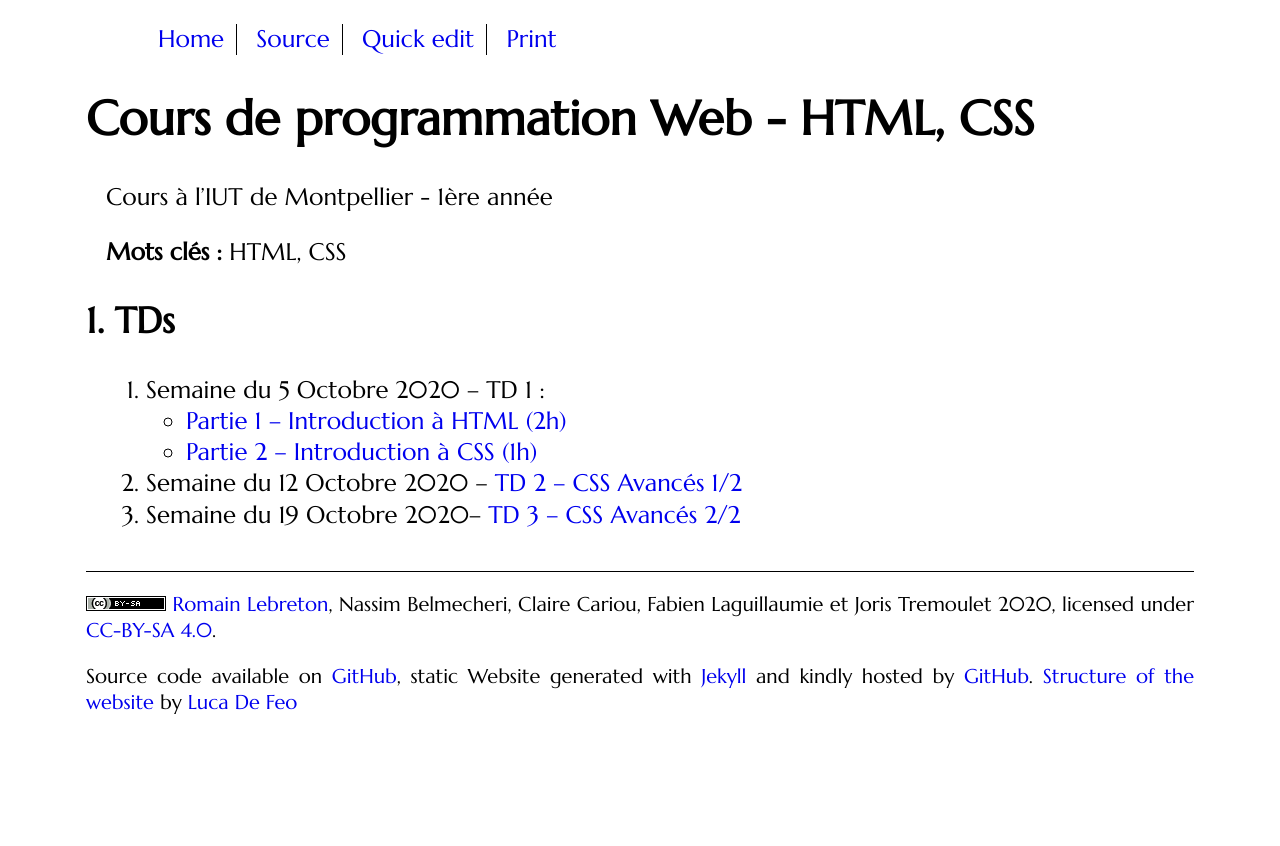
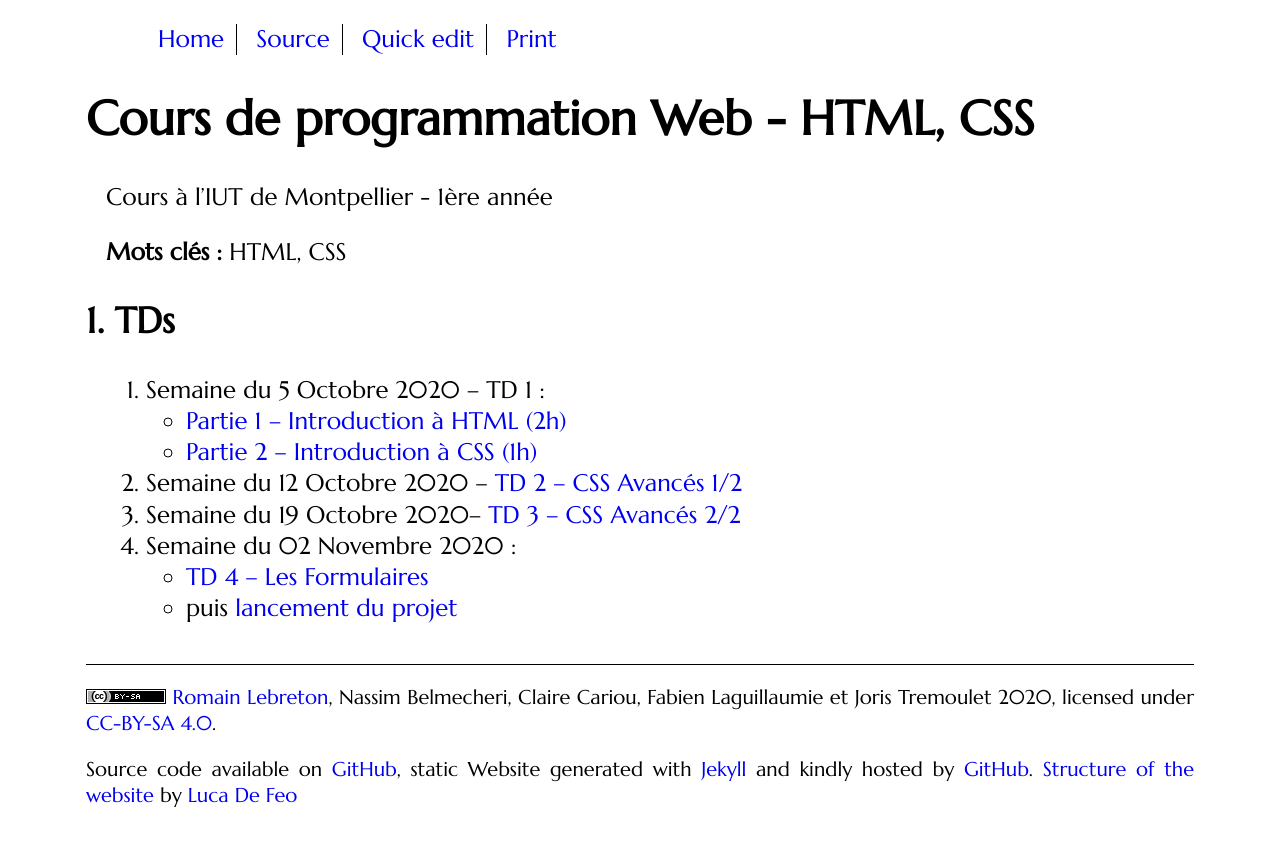
Before and after one commit to romainlebreton/R1.02-DeveloppementInterfacesWeb, a Jekyll site: the page built from index.md, in a window 1280 px wide. Shown: the top 846 px of the page. Built offline with Jekyll 4.4.1, drawn with Linux system fonts in a browser that asks for light colours; some web fonts are replaced; comment, search, counter and statistics services are not loaded.

Commit message:
TD4 + projet

```diff
--- a/index.md
+++ b/index.md
@@ -20,10 +20,10 @@ Cours à l'IUT de Montpellier - 1ère année
    <!-- ([English version](tutorials/tutorial2-en.html)) -->
 1. Semaine du 19 Octobre 2020-- [TD 3 -- CSS Avancés 2/2](tutorials/tutorial3.html)
 	 <!-- ([English version](tutorials/tutorial3-en.html)) -->
-<!-- 1. Semaine du 02 Novembre 2020 : -->
-<!--    * [TD 4 -- Les Formulaires](tutorials/tutorial4.html) -->
-<!-- 	 <\!-- ([English version](tutorials/tutorial4-en.html)) -\-> -->
-<!--    * puis [lancement du projet](projet.html) -->
+1. Semaine du 02 Novembre 2020 :
+   * [TD 4 -- Les Formulaires](tutorials/tutorial4.html)
+	 <!-- ([English version](tutorials/tutorial4-en.html)) -->
+   * puis [lancement du projet](projet.html)
 <!-- 1. Semaine du 09 Novembre 2020 : -->
 <!--    * Entamer [TD 5 -- Responsive Design](tutorials/tutorial5.html) (~2h) -->
 <!--    <\!-- ([English version](tutorials/tutorial5-en.html)) -\-> -->
```
